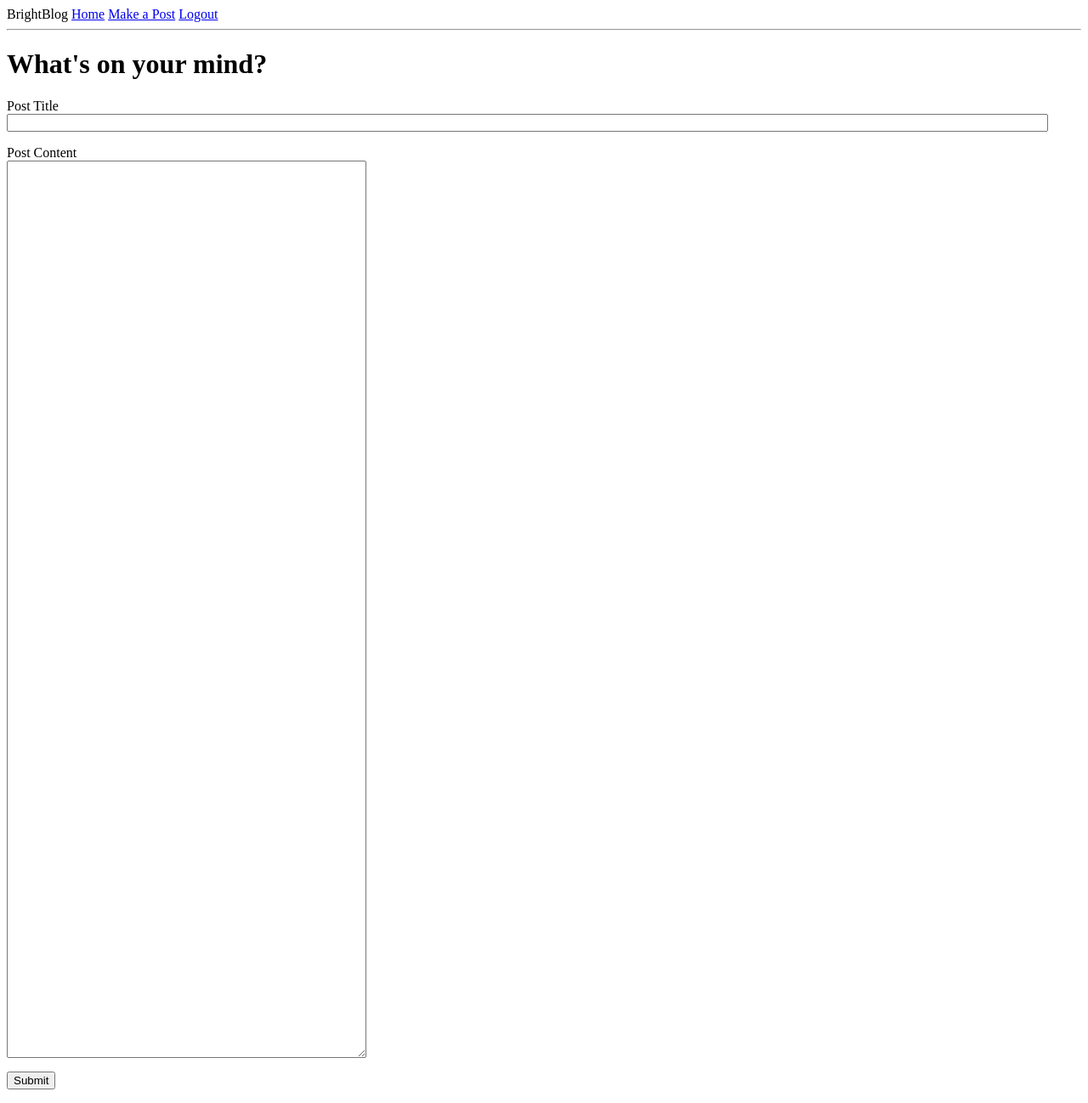
After one commit to PopCap/brightblog, a Flask app: page /post in a window 1280 px wide. The commit adds this page. Shown: the whole page at 85% size. Run offline with Flask 2, Linux system fonts and the light colour scheme; the visitor is signed in with stand-in values (Sample User, id 1).

Commit message:
Making a post on site works now

```diff
--- a/app/forms.py
+++ b/app/forms.py
@@ -1,6 +1,6 @@
 from flask_wtf import FlaskForm
-from wtforms import StringField, PasswordField, BooleanField, SubmitField
-from wtforms.validators import DataRequired, ValidationError, Email, EqualTo
+from wtforms import StringField, PasswordField, BooleanField, SubmitField, TextAreaField
+from wtforms.validators import DataRequired, ValidationError, Email, EqualTo, Length
 from app.models import User
 
 class LoginForm(FlaskForm):
@@ -27,3 +27,8 @@ class RegistrationForm(FlaskForm):
         user = User.query.filter_by(email=email.data).first()
         if user is not None:
             raise ValidationError('Please use a different email address.')
+
+class PostForm(FlaskForm):
+    title = StringField('Post Title', validators=[DataRequired(), Length(min=1, max=150)])
+    post = TextAreaField('Post Content', validators=[DataRequired(), Length(min=1, max=3500)])
+    submit = SubmitField('Submit')
--- a/app/models.py
+++ b/app/models.py
@@ -34,7 +34,7 @@ class Post(db.Model):
     user_id = db.Column(db.Integer, db.ForeignKey('user.id'))
 
     def __repr__(self):
-        return '<Post {}: {}>'.format(self.title, self.body)
+        return '<Post[ {}: {}]>'.format(self.title, self.body)
 
 class Comment(db.Model):
     _N = 6 # number of digits used for each component of path
--- a/app/routes.py
+++ b/app/routes.py
@@ -1,8 +1,8 @@
 from flask import render_template, flash, redirect, url_for
 from app import app, db
-from app.forms import LoginForm, RegistrationForm
-from app.models import User
-from flask_login import current_user, login_user, logout_user
+from app.forms import LoginForm, RegistrationForm, PostForm
+from app.models import User, Post
+from flask_login import current_user, login_user, logout_user, login_required
 
 @app.route('/')
 @app.route('/index')
@@ -28,7 +28,7 @@ def login():
         user = User.query.filter_by(username=form.username.data).first()
         if user is None or not user.check_password(form.password.data):
             flash('Invalid username or password')
-            return redirect_url(url_for('login'))
+            return redirect(url_for('login'))
         login_user(user, remember=form.remember_me.data)
         return redirect(url_for('index'))
     return render_template('login.html', title='Sign In', form=form)
@@ -51,3 +51,16 @@ def register():
         flash('Welcome to Brightblog ' + form.username.data + '!')
         return redirect(url_for('login'))
     return render_template('register.html', title='Register', form=form)
+
+
+@app.route('/post', methods=['GET', 'POST'])
+@login_required
+def post():
+    form = PostForm()
+    if form.validate_on_submit():
+        post = Post(title=form.title.data, body=form.post.data, author=current_user)
+        db.session.add(post)
+        db.session.commit()
+        flash('Your post is now live!')
+        return redirect(url_for('index'))
+    return render_template('post.html', title='Make a Post', form=form)
--- a/app/templates/base.html
+++ b/app/templates/base.html
@@ -13,6 +13,7 @@
         {% if current_user.is_anonymous %}
         <a href="{{ url_for('login') }}">Login</a>
         {% else %}
+        <a href="{{url_for('post') }}">Make a Post</a>
         <a href="{{url_for('logout') }}">Logout</a>
         {% endif %}
         </div>
--- /dev/null
+++ b/app/templates/post.html
@@ -0,0 +1,24 @@
+{% extends "base.html" %}
+
+{% block content %}
+    <h1>What's on your mind?</h1>
+
+    <form action="" method="post">
+        {{ form.hidden_tag() }}
+        <p>
+            {{ form.title.label }}<br>
+            {{ form.title(size=150) }}
+        </p>
+        <p>
+            {{ form.post.label }}<br>
+            {% for error in form.title.errors %}
+            <span style="color: red;">[{{ error }}]</span>
+            {% endfor %}
+            {{ form.post(cols=50, rows = 70)}}
+            {% for error in form.post.errors %}
+            <p style="color: red;">[{{ error }}]</p>
+            {% endfor %}
+        </p>
+        <p>{{ form.submit() }}</p>
+    </form>
+{% endblock %}
```
Also changed, not shown: app.db.
